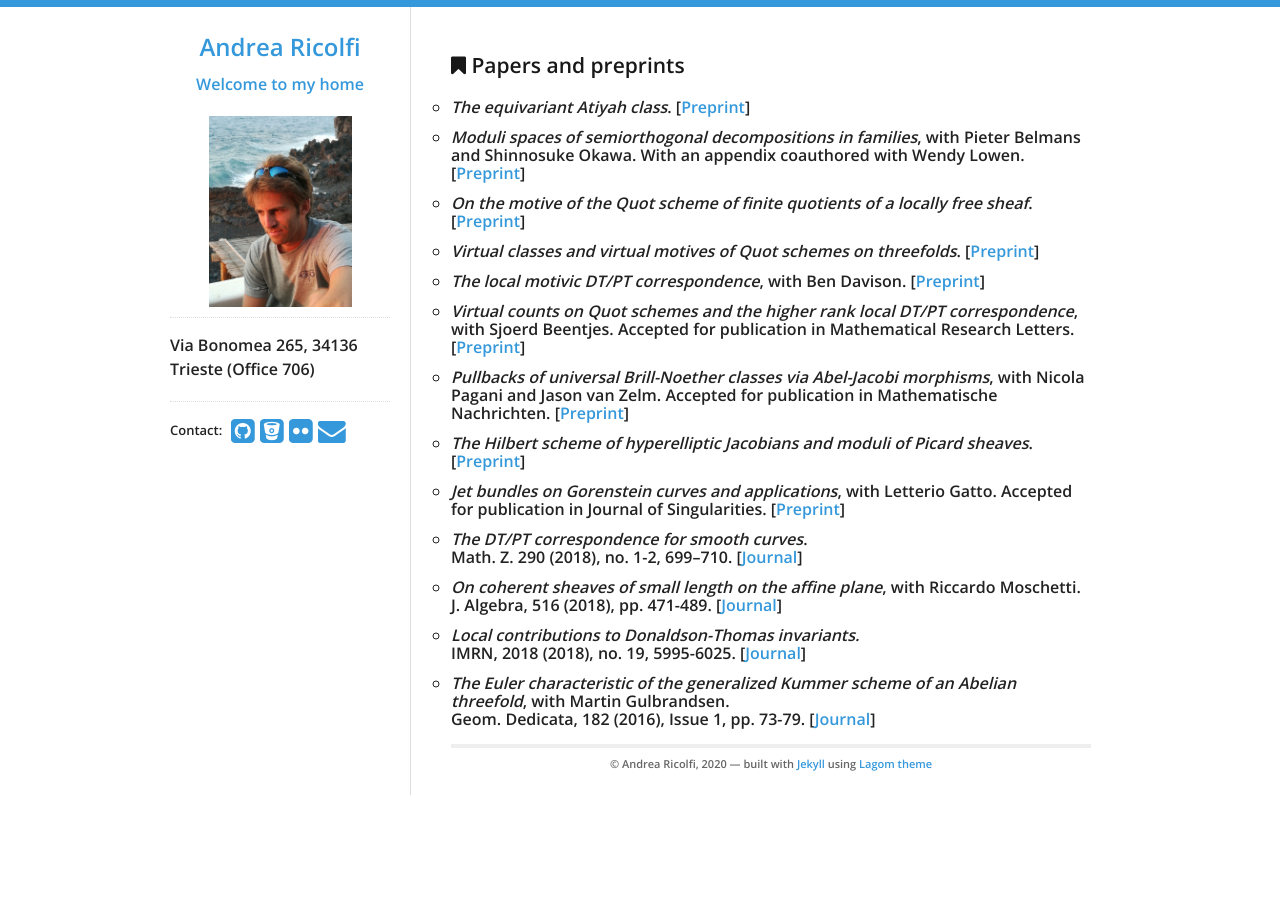
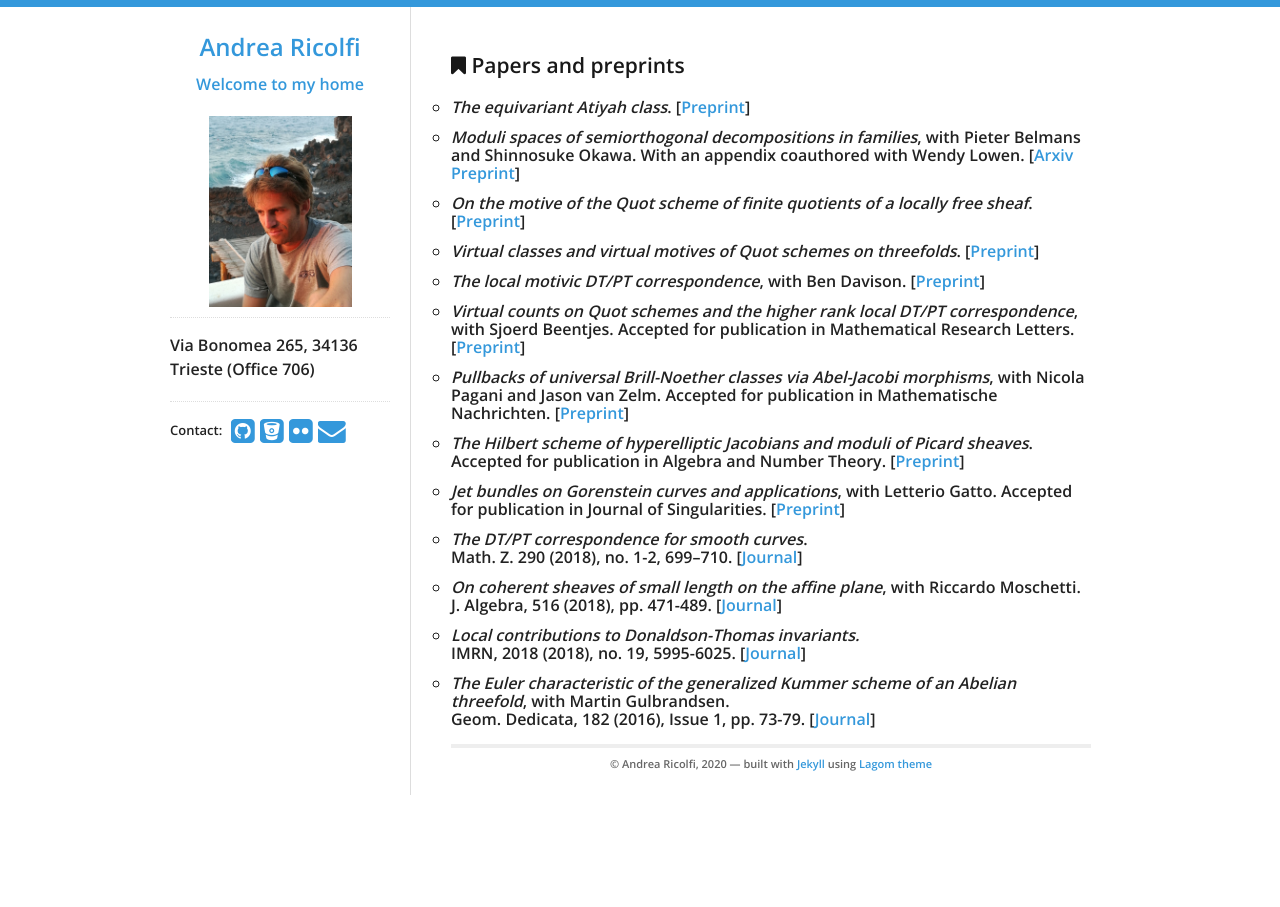
Before and after one commit to atricolfi/atricolfi.github.io, a Jekyll site: the page built from Papers.html, in a window 1280 px wide. Built offline with Jekyll 4.4.1, drawn with Linux system fonts in a browser that asks for light colours.

Commit message:
Update Papers.html

```diff
--- a/Papers.html
+++ b/Papers.html
@@ -10,13 +10,13 @@ title: Blog Posts
   <ul style="list-style-type:circle">
 <li><em>The equivariant Atiyah class</em>. [<a href="Equivariant_AC.pdf">Preprint</a>]</li>
 <li><em>Moduli spaces of semiorthogonal decompositions in families</em>, with Pieter Belmans and Shinnosuke Okawa.
-With an appendix coauthored with Wendy Lowen. [<a href="Moduli_of_SOD.pdf">Preprint</a>]</li>
+  With an appendix coauthored with Wendy Lowen. [<a href="https://arxiv.org/abs/2002.03303">Arxiv</a> <a href="Moduli_of_SOD.pdf">Preprint</a>]</li>
 <li><em>On the motive of the Quot scheme of finite quotients of a locally free sheaf</em>.[<a href="https://arxiv.org/abs/1907.08123">Preprint</a>]</li>
 <li><em>Virtual classes and virtual motives of Quot schemes on threefolds</em>. [<a href="https://arxiv.org/abs/1906.02557">Preprint</a>]</li>
 <li><em>The local motivic DT/PT correspondence</em>, with Ben Davison. [<a href="https://arxiv.org/abs/1905.12458">Preprint</a>]</li>
 <li><em>Virtual counts on Quot schemes and the higher rank local DT/PT correspondence</em>, with Sjoerd Beentjes. Accepted for publication in Mathematical Research Letters. [<a href="https://arxiv.org/abs/1811.09859">Preprint</a>]</li>
 <li><em>Pullbacks of universal Brill-Noether classes via Abel-Jacobi morphisms</em>, with Nicola Pagani and Jason van Zelm. Accepted for publication in Mathematische Nachrichten. [<a href="https://arxiv.org/abs/1809.10668">Preprint</a>]</li>
-<li><em>The Hilbert scheme of hyperelliptic Jacobians and moduli of Picard sheaves</em>. [<a href="https://arxiv.org/abs/1804.08481">Preprint</a>]</li>
+<li><em>The Hilbert scheme of hyperelliptic Jacobians and moduli of Picard sheaves</em>. Accepted for publication in Algebra and Number Theory. [<a href="https://arxiv.org/abs/1804.08481">Preprint</a>]</li>
 <li><em>Jet bundles on Gorenstein curves and applications</em>, with Letterio Gatto. Accepted for publication in Journal of Singularities. [<a href="https://arxiv.org/abs/1804.04617">Preprint</a>] </li>
 <li><em>The DT/PT correspondence for smooth curves</em>.<br>
 Math. Z. 290 (2018), no. 1-2, 699–710. [<a href="https://link.springer.com/article/10.1007/s00209-017-2037-2?wt_mc=Internal.Event.1.SEM.ArticleAuthorOnlineFirst">Journal</a>]</li>
```
